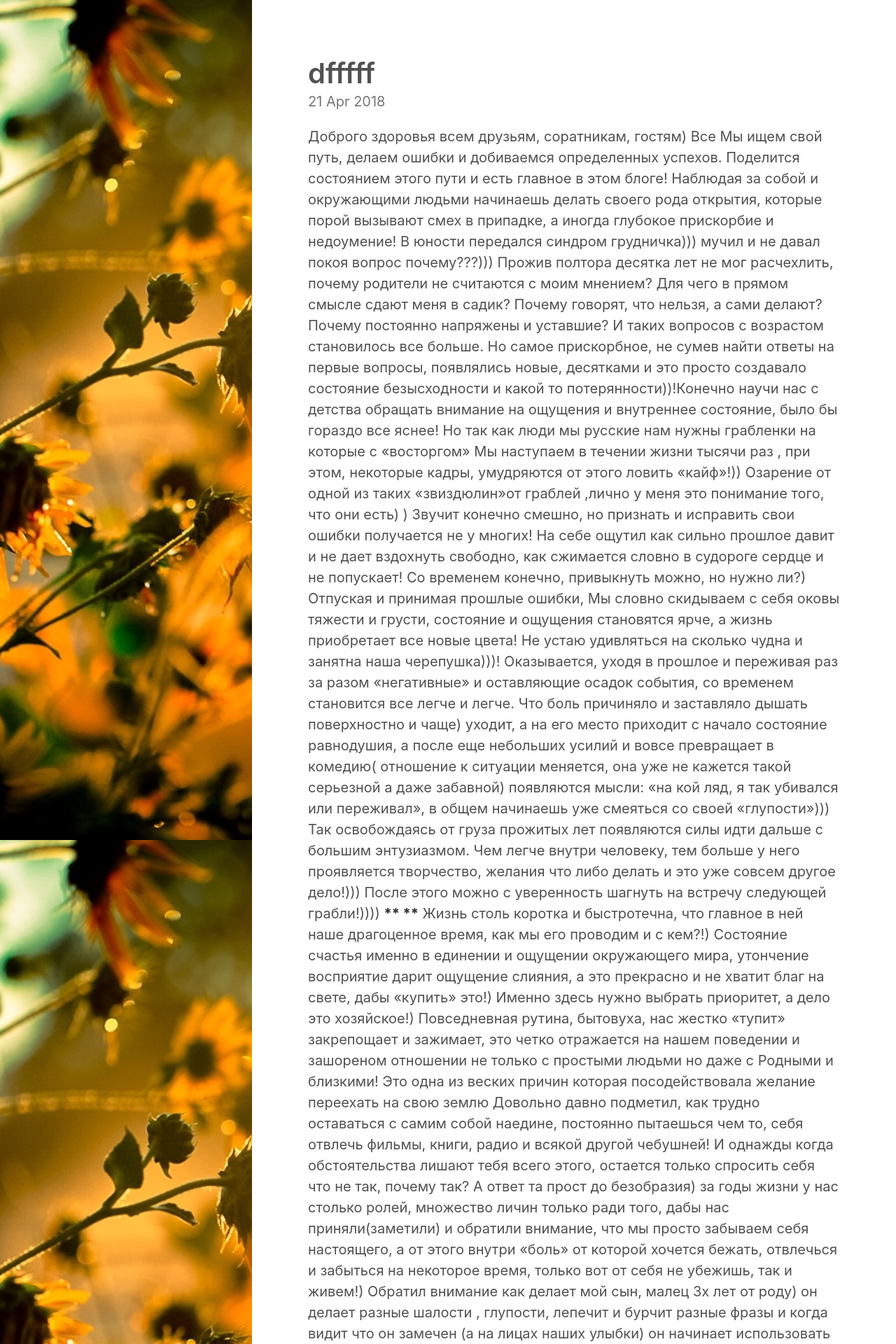
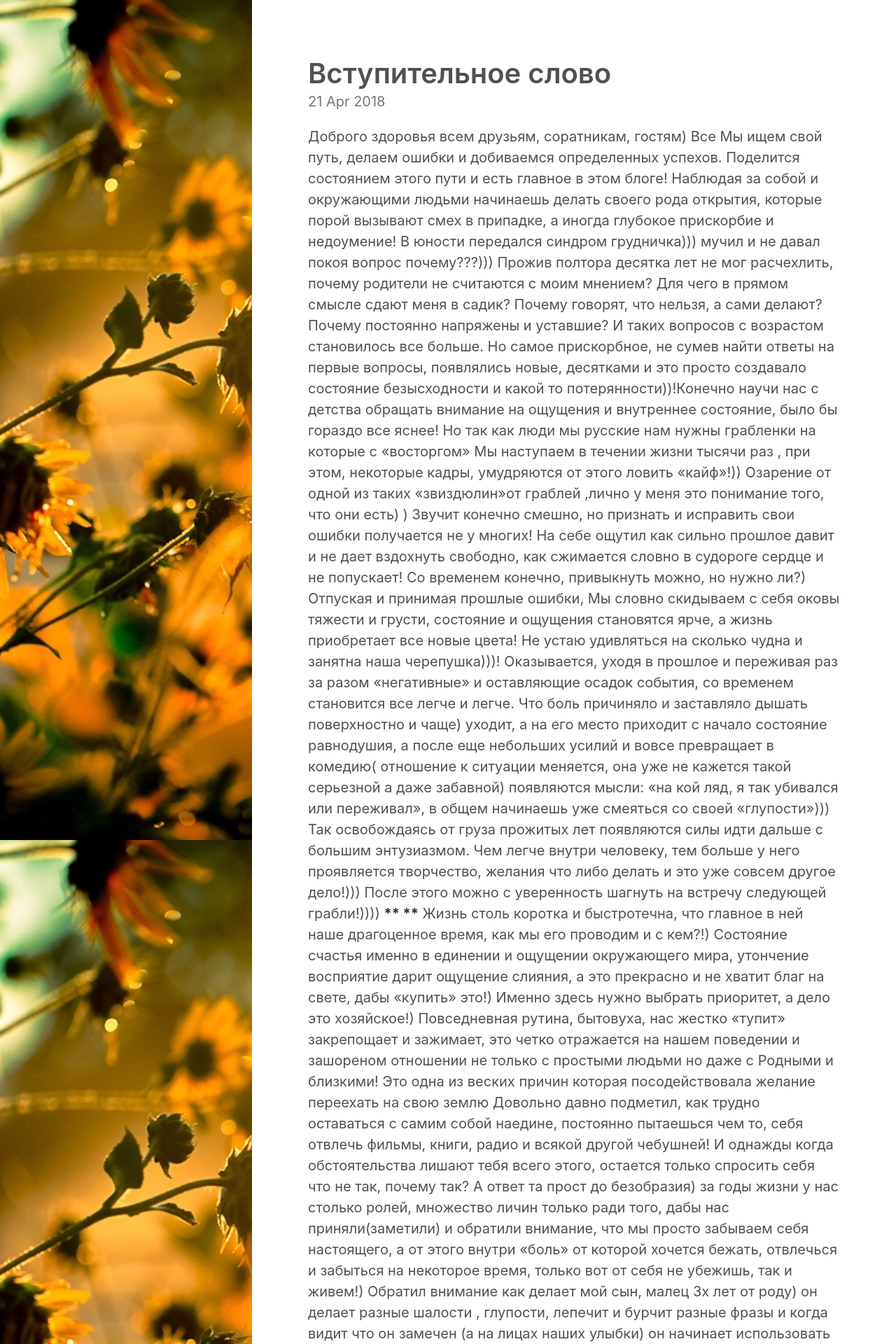
Before and after one commit to ramanyakovlev/ramanyakovlev.github.io, a Jekyll site: the page built from _posts/2018-04-21-First.md, in a window 1280 px wide. Shown: the top 1920 px of the page at 70% size. Built offline with Jekyll 4.4.1, drawn with Linux system fonts in a browser that asks for light colours; comment, search, counter and statistics services are not loaded.

Commit message:
Update 2018-04-21-First.md

```diff
--- a/_posts/2018-04-21-First.md
+++ b/_posts/2018-04-21-First.md
@@ -1,6 +1,6 @@
 ---
 layout: post
-title: "dfffff"
+title: "Вступительное слово"
 ---
 
   Доброго здоровья всем друзьям, соратникам, гостям) Все Мы ищем свой путь, делаем ошибки и
```
